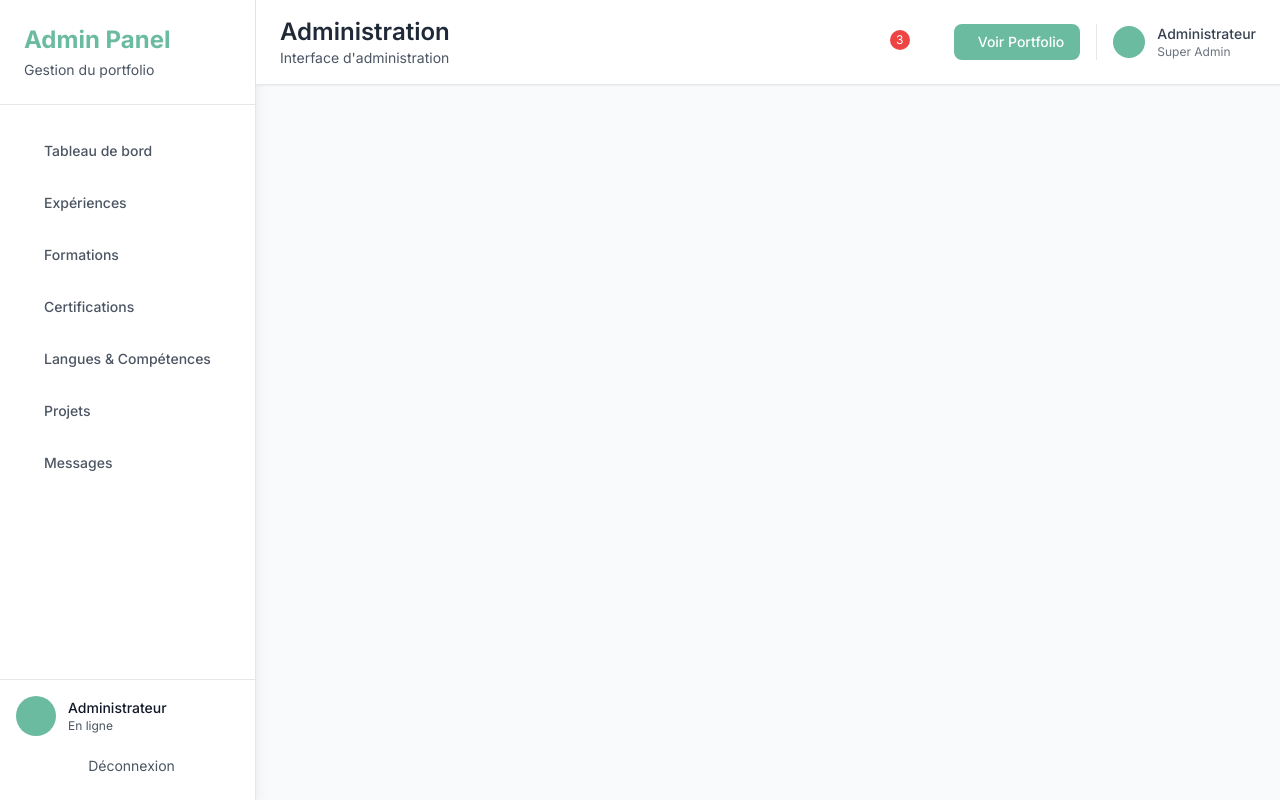
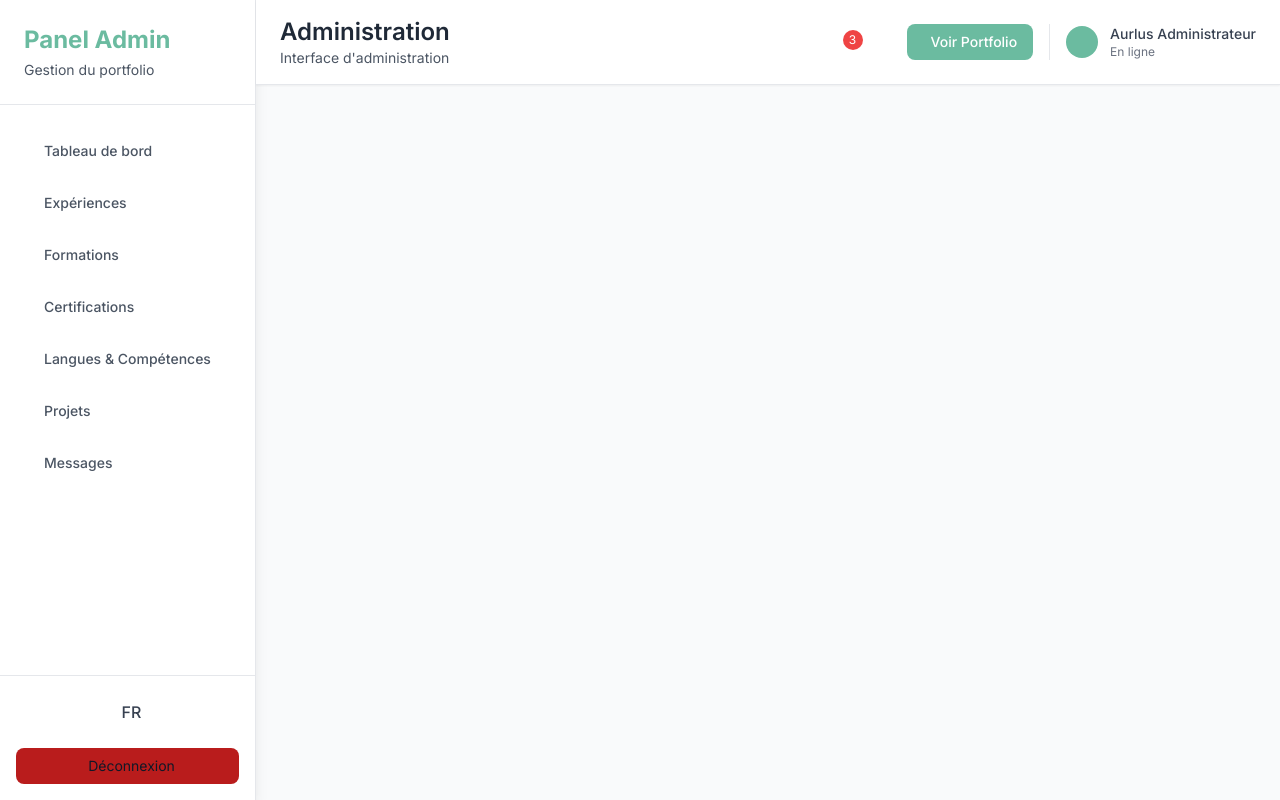
Before and after one commit to whiteEagle5039/aurlus-portfolio, a Vue app: page /admin in a window 1280 px wide. Built offline with nearby package versions, Linux system fonts and the light colour scheme.

Commit message:
traducteur for sidebar

```diff
--- a/src/admin/components/AdminHeader.vue
+++ b/src/admin/components/AdminHeader.vue
@@ -35,7 +35,7 @@
           class="px-4 py-2 bg-green-500 text-white text-sm font-medium rounded-lg hover:bg-green-600 transition-colors duration-200 flex items-center space-x-2"
         >
           <i class="fas fa-external-link-alt"></i>
-          <span>Voir Portfolio</span>
+          <span>{{ $t('admin.header.viewPortfolio') }}</span>
         </button>
 
         <!-- User Profile -->
@@ -44,7 +44,7 @@
             <i class="fas fa-user text-white text-sm"></i>
           </div>
           <div class="hidden md:block">
-            <p class="text-sm font-medium text-gray-700">{{ userName }}</p>
+            <p class="text-sm font-medium text-gray-700">{{ $t('admin.sidebar.user.name') }}</p>
             <p class="text-xs text-gray-500">{{ userRole }}</p>
           </div>
         </div>
@@ -65,8 +65,7 @@ const { locale, t } = useI18n()
 // Reactive state
 const notificationCount = ref(3)
 const hasUnreadNotifications = computed(() => notificationCount.value > 0)
-const userName = ref('Administrateur')
-const userRole = ref('Super Admin')
+const userRole = computed(() => t('admin.sidebar.user.status'))
 
 const currentLocale = computed(() => locale.value)
 
@@ -113,12 +112,6 @@ const pageTitle = computed(() => pageInfo.value.title)
 const pageDescription = computed(() => pageInfo.value.description)
 
 // Methods
-const toggleLanguage = () => {
-  const newLocale = locale.value === 'fr' ? 'en' : 'fr'
-  locale.value = newLocale
-  localStorage.setItem('userLocale', newLocale)
-}
-
 const toggleNotifications = () => {
   console.log('Toggle notifications')
   // Logique pour afficher/masquer les notifications
--- a/src/admin/components/AdminSideBar.vue
+++ b/src/admin/components/AdminSideBar.vue
@@ -2,8 +2,8 @@
   <aside class="w-64 bg-white shadow-lg border-r border-gray-200 flex flex-col">
     <!-- Logo/Brand -->
     <div class="p-6 border-b border-gray-200">
-      <h1 class="text-2xl font-bold text-green-500">Admin Panel</h1>
-      <p class="text-sm text-gray-600 mt-1">Gestion du portfolio</p>
+      <h1 class="text-2xl font-bold text-green-500">{{ $t('admin.sidebar.title') }}</h1>
+      <p class="text-sm text-gray-600 mt-1">{{ $t('admin.sidebar.subtitle') }}</p>
     </div>
 
     <!-- Navigation Menu -->
@@ -20,30 +20,33 @@
             ]"
           >
             <i :class="[item.icon, 'mr-3 text-lg']"></i>
-            {{ item.label }}
+            {{ $t(`admin.sidebar.menu.${item.key}`) }}
           </router-link>
         </li>
       </ul>
     </nav>
 
-    <!-- User Info / Footer -->
+    <!-- Language Toggle & User Info / Footer -->
     <div class="p-4 border-t border-gray-200">
-      <div class="flex items-center space-x-3">
-        <div class="w-10 h-10 bg-green-500 rounded-full flex items-center justify-center">
-          <i class="fas fa-user text-white"></i>
-        </div>
-        <div class="flex-1">
-          <p class="text-sm font-medium text-gray-900">Administrateur</p>
-          <p class="text-xs text-gray-600">En ligne</p>
-        </div>
+      <!-- Language Toggle Button -->
+      <div class="mb-4">
+        <button
+          @click="toggleLanguage"
+          class="w-full p-2 rounded-lg hover:bg-gray-100 transition-colors duration-300 flex items-center justify-center space-x-2"
+          :aria-label="$t('admin.sidebar.toggleLanguage')"
+        >
+          <i class="fas fa-language text-gray-600"></i>
+          <span class="text-gray-700 font-medium">{{ currentLocale.toUpperCase() }}</span>
+        </button>
       </div>
 
+      <!-- Logout Button -->
       <button
         @click="handleLogout"
-        class="w-full mt-3 px-3 py-2 text-sm text-gray-600 hover:text-gray-900 hover:bg-gray-100 rounded-lg transition-colors duration-200 flex items-center justify-center"
+        class="w-full px-3 py-2 bg-red-700 text-sm text-gray-900 hover:bg-red-600 rounded-lg transition-colors duration-200 flex items-center justify-center"
       >
         <i class="fas fa-sign-out-alt mr-2"></i>
-        Déconnexion
+        {{ $t('admin.sidebar.logout') }}
       </button>
     </div>
   </aside>
@@ -52,44 +55,48 @@
 <script setup lang="ts">
 import { computed } from 'vue'
 import { useRoute, useRouter } from 'vue-router'
+import { useI18n } from 'vue-i18n'
 
 const route = useRoute()
 const router = useRouter()
+const { locale, t } = useI18n()
+
+const currentLocale = computed(() => locale.value)
 
 const menuItems = [
   {
     path: '/admin/dashboard',
-    label: 'Tableau de bord',
+    key: 'dashboard',
     icon: 'fas fa-tachometer-alt'
   },
   {
     path: '/admin/experiences',
-    label: 'Expériences',
+    key: 'experiences',
     icon: 'fas fa-briefcase'
   },
   {
     path: '/admin/education',
-    label: 'Formations',
+    key: 'education',
     icon: 'fas fa-graduation-cap'
   },
   {
     path: '/admin/certifications',
-    label: 'Certifications',
+    key: 'certifications',
     icon: 'fas fa-certificate'
   },
   {
     path: '/admin/languages',
-    label: 'Langues & Compétences',
+    key: 'languages',
     icon: 'fas fa-language'
   },
   {
     path: '/admin/projects',
-    label: 'Projets',
+    key: 'projects',
     icon: 'fas fa-project-diagram'
   },
   {
     path: '/admin/contact',
-    label: 'Messages',
+    key: 'contact',
     icon: 'fas fa-envelope'
   }
 ]
@@ -98,6 +105,12 @@ const isActiveRoute = (path: string) => {
   return route.path === path
 }
 
+const toggleLanguage = () => {
+  const newLocale = locale.value === 'fr' ? 'en' : 'fr'
+  locale.value = newLocale
+  localStorage.setItem('userLocale', newLocale)
+}
+
 const handleLogout = () => {
   // Logique de déconnexion
   console.log('Déconnexion...')
--- a/src/locales/en.json
+++ b/src/locales/en.json
@@ -205,6 +205,25 @@
     "header": {
       "viewPortfolio": "View Portfolio"
     },
+    "sidebar": {
+      "title": "Admin Panel",
+      "subtitle": "Portfolio management",
+      "toggleLanguage": "Toggle language",
+      "user": {
+        "name": "Aurlus Administrator",
+        "status": "Online"
+      },
+      "logout": "Logout",
+      "menu": {
+        "dashboard": "Dashboard",
+        "experiences": "Experiences",
+        "education": "Education",
+        "certifications": "Certifications",
+        "languages": "Languages & Skills",
+        "projects": "Projects",
+        "contact": "Messages"
+      }
+    },
     "pages": {
       "dashboard": {
         "title": "Dashboard",
--- a/src/locales/fr.json
+++ b/src/locales/fr.json
@@ -205,6 +205,25 @@
     "header": {
       "viewPortfolio": "Voir Portfolio"
     },
+    "sidebar": {
+      "title": "Panel Admin",
+      "subtitle": "Gestion du portfolio",
+      "toggleLanguage": "Changer de langue",
+      "user": {
+        "name": "Aurlus Administrateur",
+        "status": "En ligne"
+      },
+      "logout": "Déconnexion",
+      "menu": {
+        "dashboard": "Tableau de bord",
+        "experiences": "Expériences",
+        "education": "Formations",
+        "certifications": "Certifications",
+        "languages": "Langues & Compétences",
+        "projects": "Projets",
+        "contact": "Messages"
+      }
+    },
     "pages": {
       "dashboard": {
         "title": "Tableau de bord",
```
